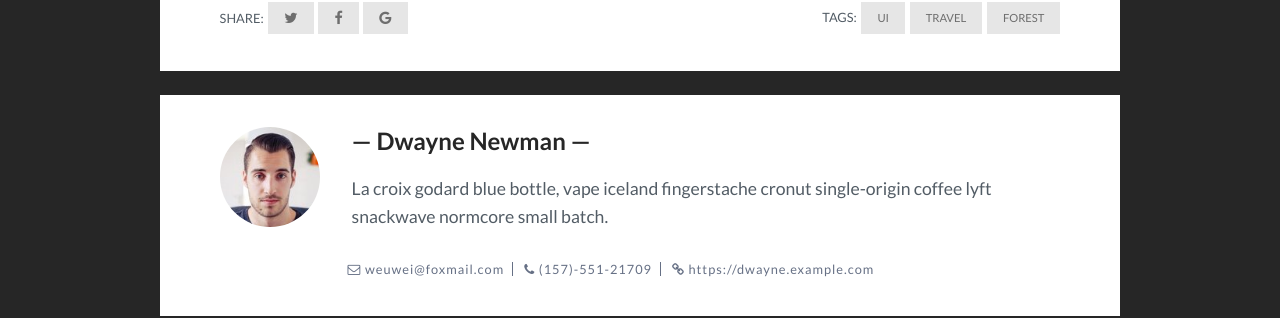
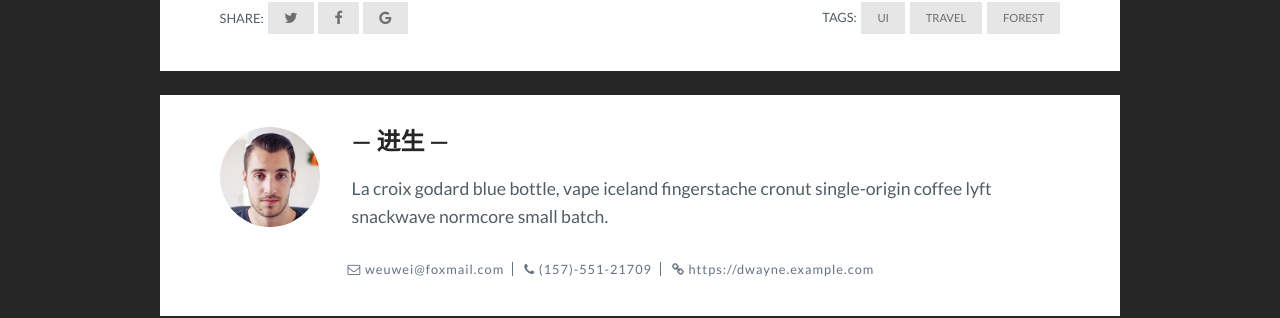
Before and after one commit to isjinsheng/isjinsheng.github.io, a Jekyll site: the page built from _posts/2017-07-05-sweden-beautiful-forest.markdown, in a window 1280 px wide. Shown: the part 825-1143 px from the top of the page. Built offline with Jekyll 4.4.1, drawn with Linux system fonts in a browser that asks for light colours; comment, search, counter and statistics services are not loaded.

Commit message:
Update _config.yml

```diff
--- a/_config.yml
+++ b/_config.yml
@@ -1,5 +1,5 @@
 logo: # add logo name
-title: 云子 - Enjoy Freedom
+title: 进生 - Enjoy Freedom
 description: > # this means to ignore newlines until "baseurl:"
   Write an awesome description for your new site here. You can edit this
   line in _config.yml. It will appear in your document head meta (for
@@ -15,7 +15,7 @@ banner-desc: # add banner description
 
 # Author settings
 author-pic: face.jpg # your photo
-author-name: # your name
+author-name: 进生 # your name
 about-author: # about author
 email: weuwei@foxmail.com # your email
 phone: (157)-551-21709 # your pnone number
```
